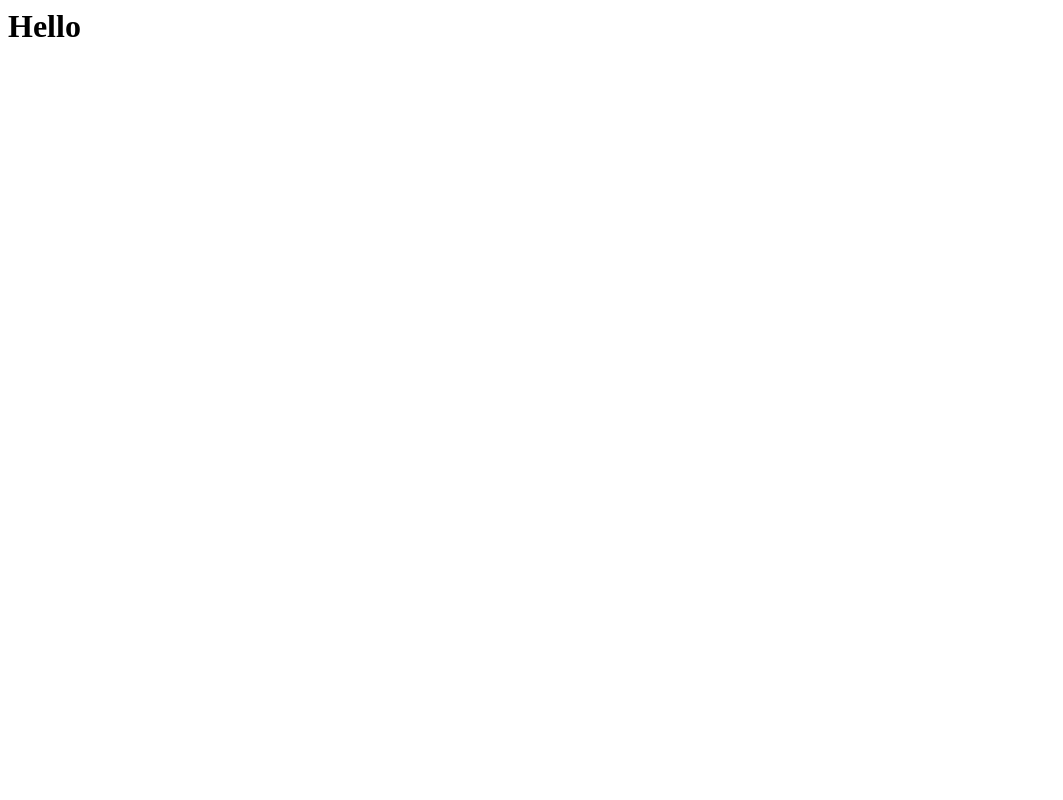
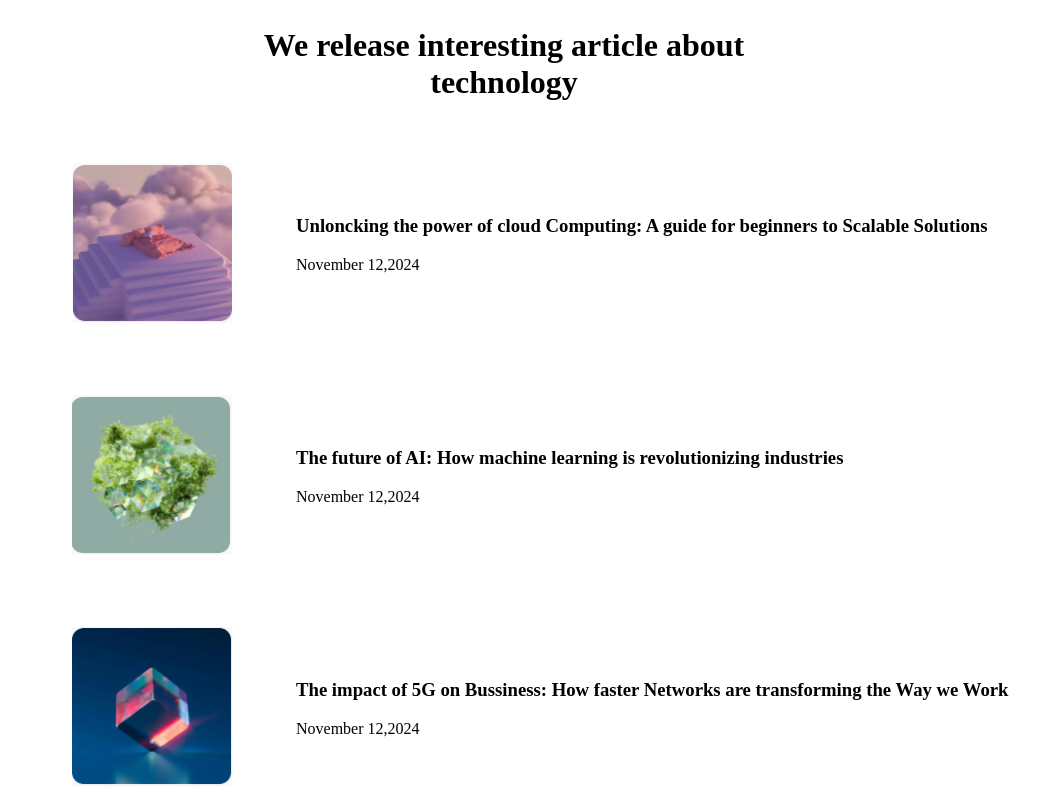
Before and after one commit to Alexav1la/table-precie, a plain HTML site: page index.html in a window 1280 px wide. Shown: the whole page, without its empty margins (0-1063 px from the left). Drawn offline with Linux system fonts and the light colour scheme.

Commit message:
creacion y finalizacion del proyecto

```diff
--- a/index.html
+++ b/index.html
@@ -1 +1,53 @@
-<h1> Hello</h1>
+<!DOCTYPE html>
+<html lang="en">
+    <head>
+        <meta charset="UTF-8" />
+        <meta http-equiv="X-UA-Compatible" content="IE=edge" />
+        <meta name="viewport" content="width=device-width, initial-scale=1.0" />
+        <link rel="stylesheet" href="style.css" />
+        <title>Document</title>
+    </head>
+    <body>
+            <section class="container ">
+            <h1 class="text" >We release interesting article about technology</h1>
+            </section>
+            <br><br>
+            <article class="table">
+            <div class="firt-paragraph">
+                <img class="one-img"
+                src="imagenes/Captura desde 2025-05-12 20-10-20.png"
+                alt="mundo"
+                />
+                <div>
+                <h3> Unloncking the power of cloud Computing:
+                    A guide for beginners to Scalable Solutions
+                </h3>
+                <p> November 12,2024</p>
+            </div>
+            </div>
+            <br><br><br><br>
+            <div class="firt-paragraph">
+                <img class="one-img"
+                src="imagenes/Captura desde 2025-05-12 20-10-29.png"
+                alt="recicle">
+                <div>
+                    <h3> The future of AI: How machine learning
+                        is revolutionizing industries</h3>
+                     <p> November 12,2024</p>
+                </div>
+            </div>
+            <br><br><br><br>
+            <div class="firt-paragraph">
+                <img class="one-img"
+                src="imagenes/Captura desde 2025-05-12 20-10-36.png"
+                alt="cube">
+                <div>
+                    <h3> The impact of 5G on Bussiness: How
+                        faster Networks are transforming the Way we Work</h3>
+                    </h3>
+                    <p> November 12,2024</p>
+            </div>
+        </article>
+
+    </body>
+</html>
--- /dev/null
+++ b/style.css
@@ -0,0 +1,22 @@
+*{
+    padding: 0 em;
+    margin: 0 em;
+    box-sizing: border-box;
+}
+.text{
+    text-align: center;
+    width: 32rem;
+    margin-left: 15rem;
+    font-size: 2rem;
+}
+.firt-paragraph{
+    display: flex;
+    align-items: center;
+    gap: 4rem;
+
+}
+.one-img{
+    width: 10rem;
+    height: 10rem;
+    margin-left: 4rem;
+}
```
Also changed, not shown: imagenes/Captura desde 2025-05-12 20-10-20.png (added), imagenes/Captura desde 2025-05-12 20-10-29.png (added), imagenes/Captura desde 2025-05-12 20-10-36.png (added).
